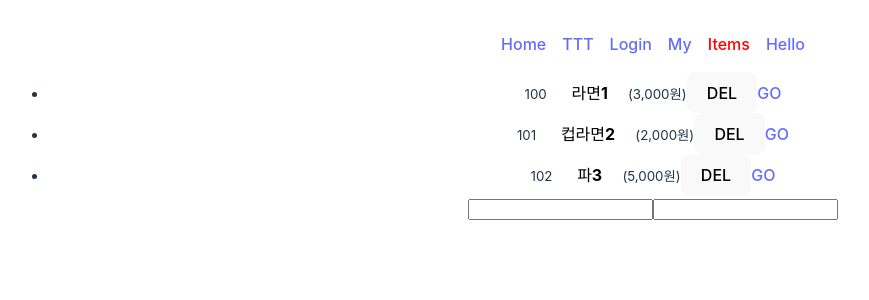
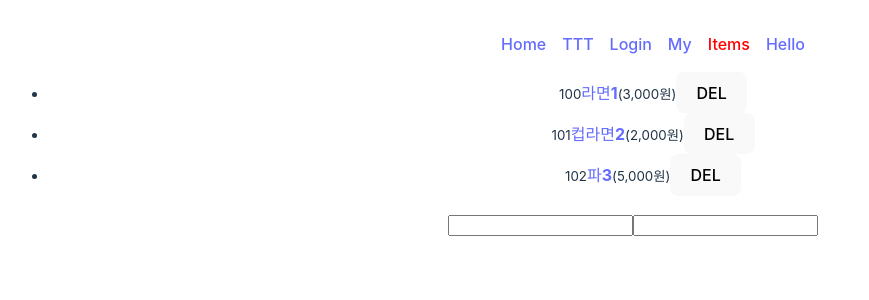
Before and after one commit to 11hertz/fullStack_React, a React (Vite) app: page /items in a window 1280 px wide. Shown: the top 300 px of the page, without its empty margins (7-876 px from the left). Built offline with nearby package versions, Linux system fonts and the light colour scheme.

Commit message:
React Router: Layout

```diff
--- a/src/App.tsx
+++ b/src/App.tsx
@@ -11,6 +11,7 @@ import My from './components/My';
 import Login from './components/Login';
 import { Items } from './components/Items';
 import { Item } from './components/Item';
+import { ItemLayout } from './components/ItemLayout';
 
 function App() {
   const { count } = useCounter();
@@ -24,8 +25,12 @@ function App() {
         <Route path='/ttt' element={<h1>TTT</h1>} />
         <Route path='/login' element={<Login />} />
         <Route path='/my' element={<My />} />
-        <Route path='/items' element={<Items />} />
-        <Route path='/items/:id' element={<Item />} />
+        {/* <Route path='/items' element={<Items />} />
+        <Route path='/items/:id' element={<Item />} /> */}
+        <Route path='/items' element={<ItemLayout />}>
+          <Route index element={<Items />} />
+          <Route path='/items/:id' element={<Item />} />
+        </Route>
         <Route path='/hello' element={<MemoHello age={age} fn={fn} />} />
         <Route path='/*' element={<NotFound />} />
       </Routes>
--- /dev/null
+++ b/src/components/ItemLayout.tsx
@@ -0,0 +1,26 @@
+import { Link, Outlet } from 'react-router-dom';
+import { useSession } from '../hooks/session-context';
+
+export const ItemLayout = () => {
+  const {
+    session: { cart },
+    removeCartItem,
+  } = useSession();
+  return (
+    <>
+      <ul>
+        {cart.map(({ id, name, price }) => (
+          <li key={id}>
+            <small>{id}</small>
+            <Link to={`/items/${id}`} state={{ name, price }}>
+              <strong>{name}</strong>
+            </Link>
+            <small>({price.toLocaleString()}원)</small>
+            <button onClick={() => removeCartItem(id)}>DEL</button>
+          </li>
+        ))}
+      </ul>
+      <Outlet />
+    </>
+  );
+};
--- a/src/components/Items.tsx
+++ b/src/components/Items.tsx
@@ -1,12 +1,10 @@
 import { useRef, useState, FormEvent } from 'react';
 import { useSession } from '../hooks/session-context';
-import { Link } from 'react-router-dom';
 
 export const Items = () => {
   const {
     session: { cart },
     saveCartItem,
-    removeCartItem,
   } = useSession();
 
   const itemIdRef = useRef<number>(0);
@@ -27,17 +25,17 @@ export const Items = () => {
     setDirty(name !== selectedItem.name || price != selectedItem.price);
   };
 
-  const setCartItem = (id: number) => {
-    itemIdRef.current = id;
-    const selectedItem = cart.find((item) => item.id === id) || {
-      name: '',
-      price: 0,
-    };
-    if (itemNameRef.current && itemPriceRef.current) {
-      itemNameRef.current.value = selectedItem?.name;
-      itemPriceRef.current.value = selectedItem?.price.toString();
-    }
-  };
+  // const setCartItem = (id: number) => {
+  //   itemIdRef.current = id;
+  //   const selectedItem = cart.find((item) => item.id === id) || {
+  //     name: '',
+  //     price: 0,
+  //   };
+  //   if (itemNameRef.current && itemPriceRef.current) {
+  //     itemNameRef.current.value = selectedItem?.name;
+  //     itemPriceRef.current.value = selectedItem?.price.toString();
+  //   }
+  // };
 
   const submit = (e: FormEvent<HTMLFormElement>) => {
     e.preventDefault();
@@ -61,33 +59,12 @@ export const Items = () => {
   };
 
   return (
-    <ul>
-      {cart.map(({ id, name, price }) => (
-        <li key={id}>
-          <small>{id}</small>{' '}
-          <button
-            onClick={() => setCartItem(id)}
-            style={{
-              paddingTop: 0,
-              paddingBottom: '0.2rem',
-              backgroundColor: 'inherit',
-            }}
-            title='수정하기'
-          >
-            <strong>{name}</strong>
-          </button>
-          <small>({price.toLocaleString()}원)</small>
-          <button onClick={() => removeCartItem(id)}>DEL</button>
-          <Link to={`/items/${id}?aaa=b`} state={{ name, price }}>
-            GO
-          </Link>
-        </li>
-      ))}
+    <div>
       <form onSubmit={submit}>
         <input type='text' ref={itemNameRef} onChange={() => checkDirty()} />
         <input type='number' ref={itemPriceRef} onChange={() => checkDirty()} />
         {hasDirty && <button>Save</button>}
       </form>
-    </ul>
+    </div>
   );
 };
```
